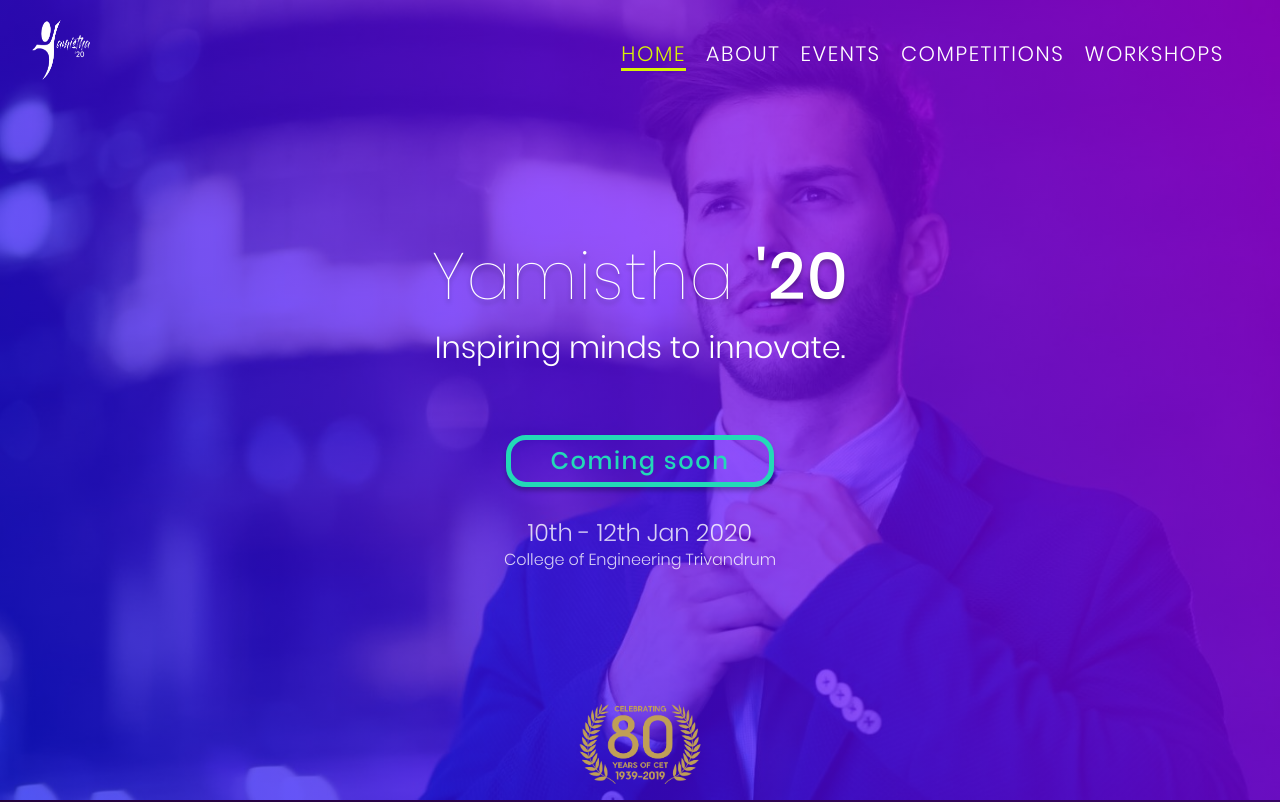
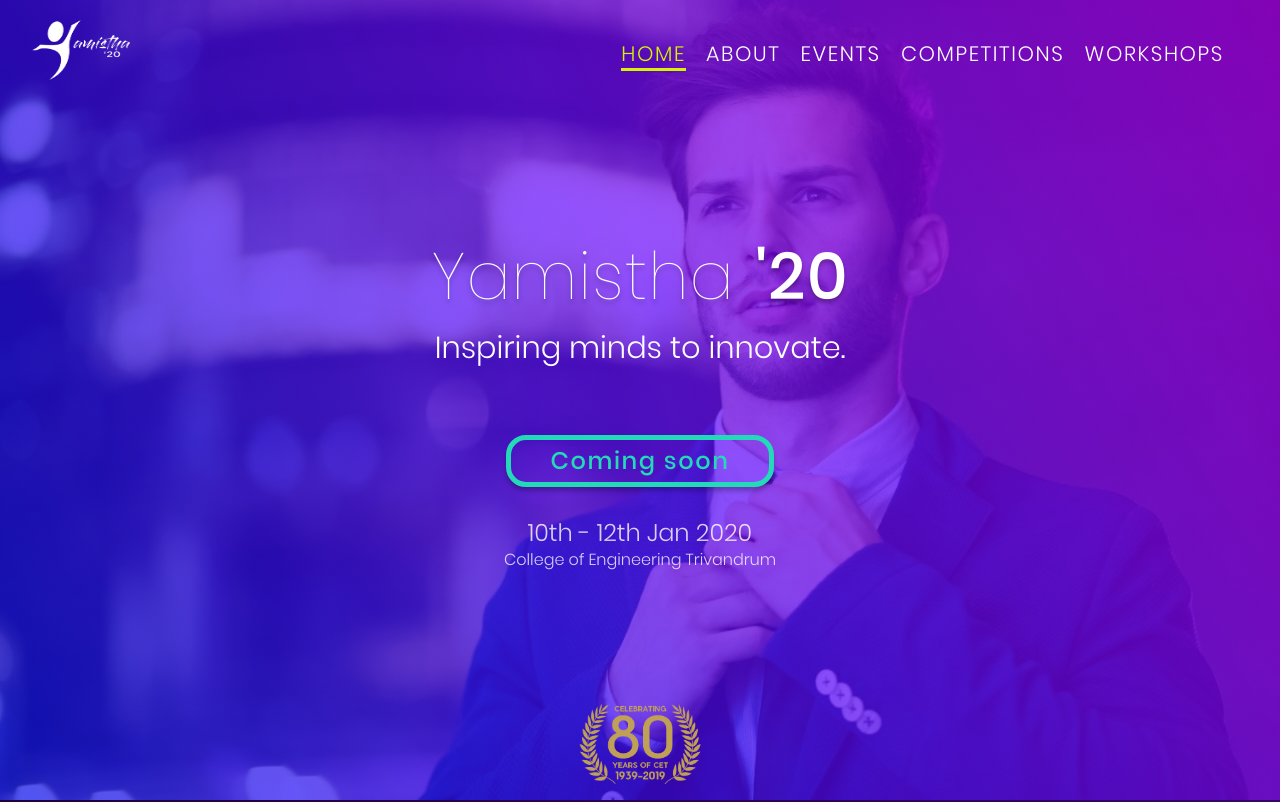
Before and after one commit to Markandeya/Markandeya.github.io, a plain HTML site: page index.html in a window 1280 px wide. Shown: the top 802 px of the page. Drawn offline with nearby package versions, Linux system fonts and the light colour scheme.

Commit message:
logo fix

```diff
--- a/css/style.css
+++ b/css/style.css
@@ -164,7 +164,7 @@ a.active {
     /* font-size: 1.5rem; */
     padding-left: 2rem;
     height: 60px;
-    width: 90px;
+    width: 130px;
 }
 
 .page {
```
Also changed, not shown: img/event.jpg (deleted), img/event1.jpg (deleted), img/event3.jpg (deleted).
